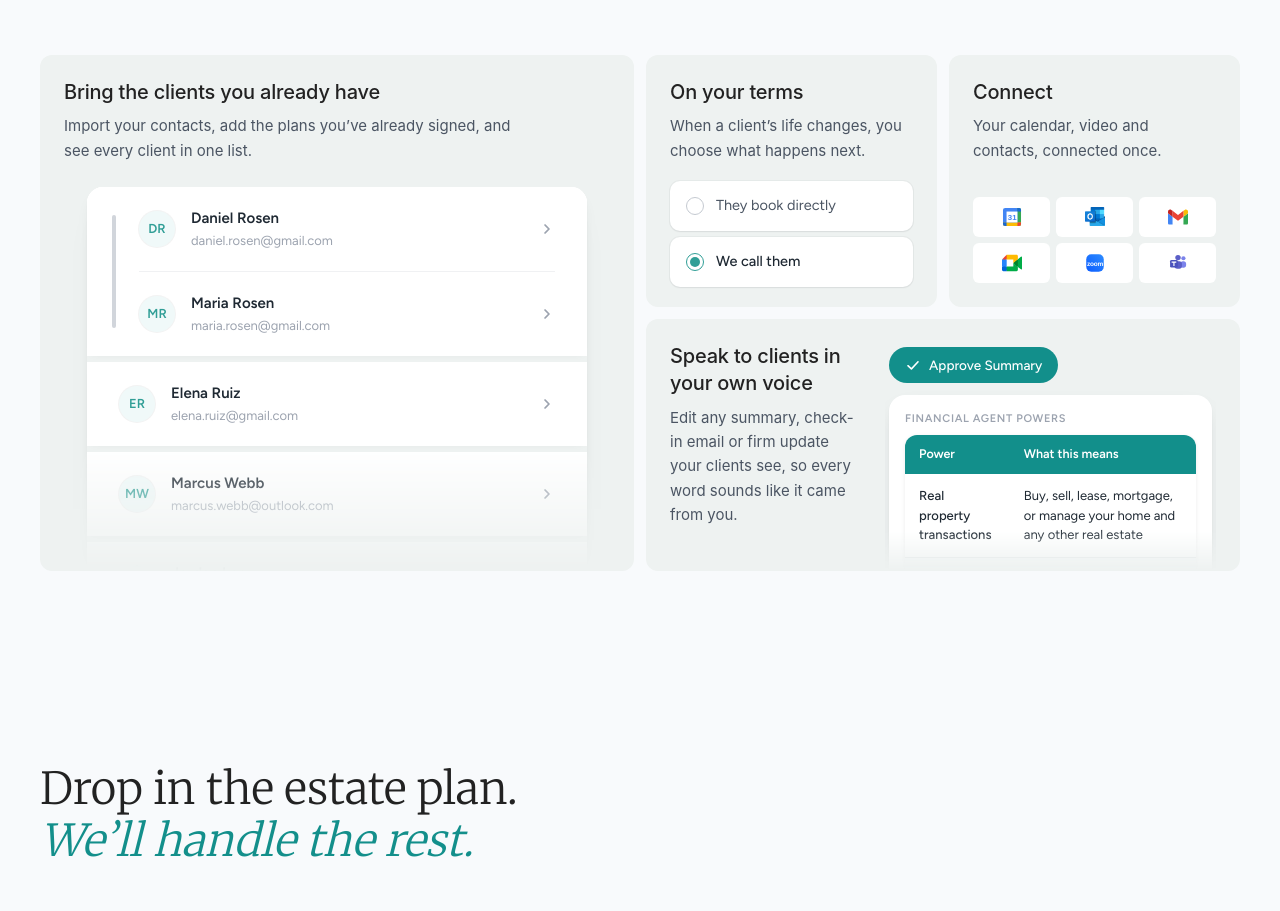
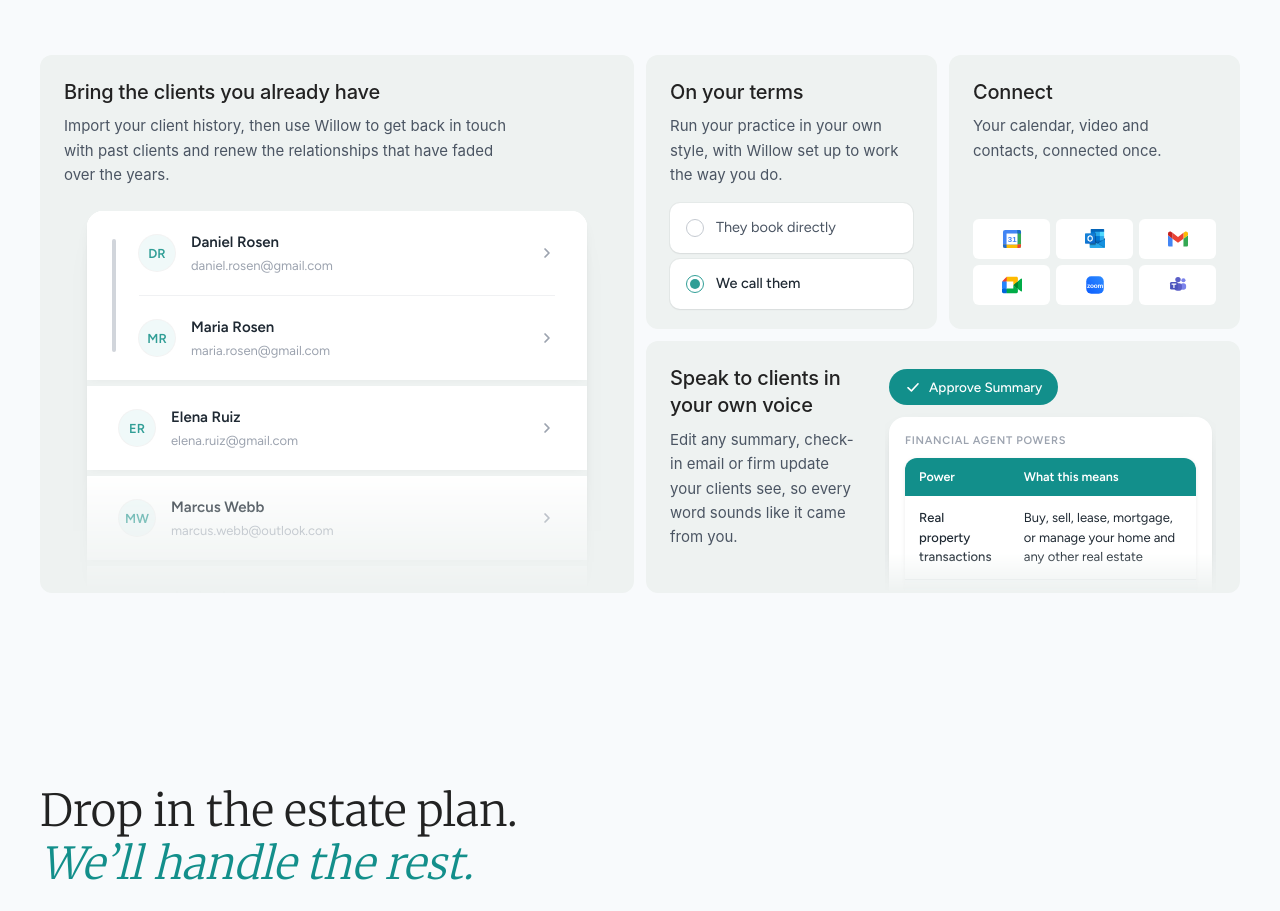
Before and after one commit to Willow-07042002-Inc/landing-page-v, a React (Vite) app: page /platform in a window 1280 px wide. Shown: the part 2623-3534 px from the top of the page. Built offline with nearby package versions, Linux system fonts and the light colour scheme; a web font is replaced by a local one.

Commit message:
Built to work with: Bring clients is about getting back in touch with past clients; On your terms is your own style, Willow set up your way (Aaron, Nov 25)
Co-Authored-By: Claude Opus 5.5 <noreply@anthropic.com>

```diff
--- a/src/components/site/WhatYouDeliver.tsx
+++ b/src/components/site/WhatYouDeliver.tsx
@@ -467,7 +467,7 @@ const WhatYouDeliver = () => (
       <div className="mt-10 grid gap-3 sm:grid-cols-2 md:mt-14 lg:grid-cols-12 lg:grid-rows-[minmax(252px,auto)_minmax(252px,auto)]">
         <article className={`${TILE} px-6 pt-6 sm:col-span-2 lg:col-span-6 lg:row-span-2`}>
           <TileTitle>Bring the clients you already have</TileTitle>
-          <TileBody>Import your contacts, add the plans you&rsquo;ve already signed, and see every client in one list.</TileBody>
+          <TileBody>Import your client history, then use Willow to get back in touch with past clients and renew the relationships that have faded over the years.</TileBody>
           {/* The list fills the tile however tall the two rows beside it get */}
           <div className="relative mt-5 min-h-[385px] flex-1">
             <Bleed heightClass="absolute inset-0" fadeFrom={68}>
@@ -478,7 +478,7 @@ const WhatYouDeliver = () => (
 
         <article className={`${TILE} px-6 pt-6 lg:col-span-3`}>
           <TileTitle>On your terms</TileTitle>
-          <TileBody id="follow-up-question">When a client&rsquo;s life changes, you choose what happens next.</TileBody>
+          <TileBody id="follow-up-question">Run your practice in your own style, with Willow set up to work the way you do.</TileBody>
           <div className="mt-auto pb-5 pt-4">
             <FollowUpChoice labelledBy="follow-up-question" />
           </div>
```
